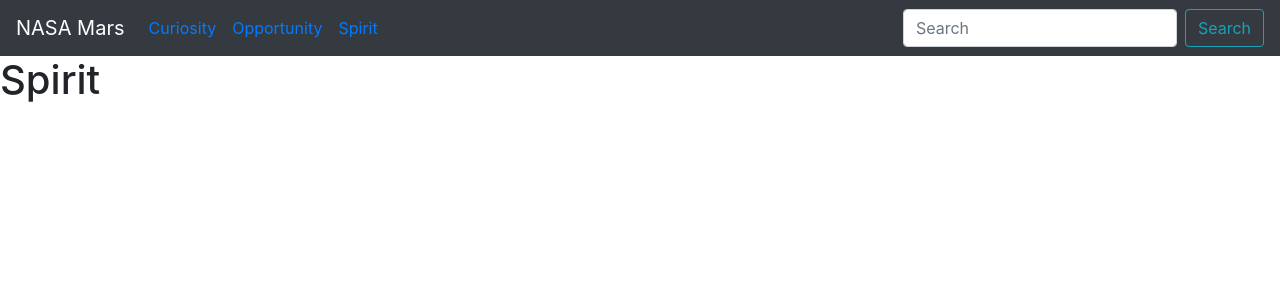
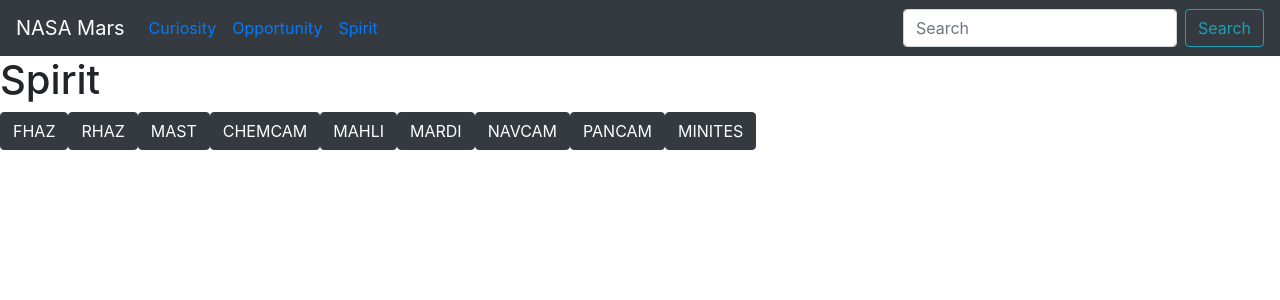
Before and after one commit to ageebc137/nasa-mars, a React app: page /spirit in a window 1280 px wide. Shown: the top 300 px of the page. Built offline with nearby package versions, Linux system fonts and the light colour scheme.

Commit message:
add camera buttons

```diff
--- /dev/null
+++ b/src/components/CameraButtons.js
@@ -0,0 +1,20 @@
+import React from 'react';
+import { Button } from 'react-bootstrap';
+
+function CameraButtons() {
+    return(
+        <>
+            <Button className="camera-button" variant="dark">FHAZ</Button>
+            <Button className="camera-button" variant="dark">RHAZ</Button>
+            <Button className="camera-button" variant="dark">MAST</Button>
+            <Button className="camera-button" variant="dark">CHEMCAM</Button>
+            <Button className="camera-button" variant="dark">MAHLI</Button>
+            <Button className="camera-button" variant="dark">MARDI</Button>
+            <Button className="camera-button" variant="dark">NAVCAM</Button>
+            <Button className="camera-button" variant="dark">PANCAM</Button>
+            <Button className="camera-button" variant="dark">MINITES</Button>
+        </>
+    )
+}
+
+export default CameraButtons;
--- a/src/components/Curiosity.js
+++ b/src/components/Curiosity.js
@@ -1,10 +1,13 @@
 import React from 'react';
+import CameraButtons from './CameraButtons';
+
+
 
 function Curiosity() {
     return (
         <>
             <h1>Curiosity</h1>
-            <p>Picture Here</p>
+            <CameraButtons />
         </>
     )
 }
--- a/src/components/Opportunity.js
+++ b/src/components/Opportunity.js
@@ -1,9 +1,11 @@
 import React from 'react';
+import CameraButtons from './CameraButtons';
 
 function Opportunity() {
     return (
         <>
             <h1>Opportunity</h1>
+            <CameraButtons />
         </>
     )
 }
--- a/src/components/Spirit.js
+++ b/src/components/Spirit.js
@@ -1,9 +1,11 @@
 import React from 'react';
+import CameraButtons from './CameraButtons';
 
 function Spirit() {
     return (
         <>
             <h1>Spirit</h1>
+            <CameraButtons />
         </>
     )
 }
--- a/src/router/AppRouter.js
+++ b/src/router/AppRouter.js
@@ -5,11 +5,12 @@
 import Opportunity from '../components/Opportunity';
 import Spirit from '../components/Spirit';
 
+
 function AppRouter() {
     return (
         <BrowserRouter>
             <NavHeader />
-            <Switch>
+            <Switch >
                 <Route path="/curiosity"  component={Curiosity} />
                 <Route path="/opportunity" component={Opportunity} />
                 <Route path="/spirit" component={Spirit} />
```
